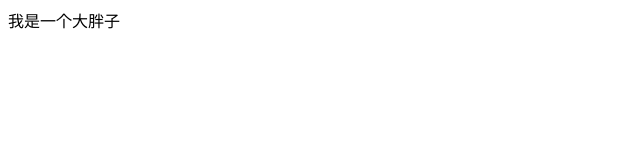
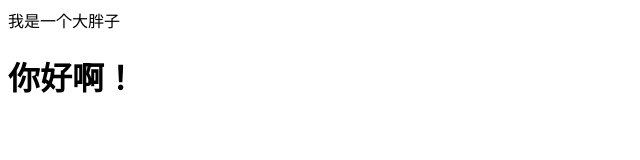
Before and after one commit to deargaoxinxin/project_01, a plain HTML site: page index.html in a window 1280 px wide. Shown: the whole page, without its empty margins (0-640 px from the left). Drawn offline with Linux system fonts and the light colour scheme.

Commit message:
修改了index.html

```diff
--- a/index.html
+++ b/index.html
@@ -10,6 +10,7 @@
 
 <body>
     <div>我是一个大胖子</div>
+    <h1>你好啊！</h1>
 </body>
 
 </html>
```
